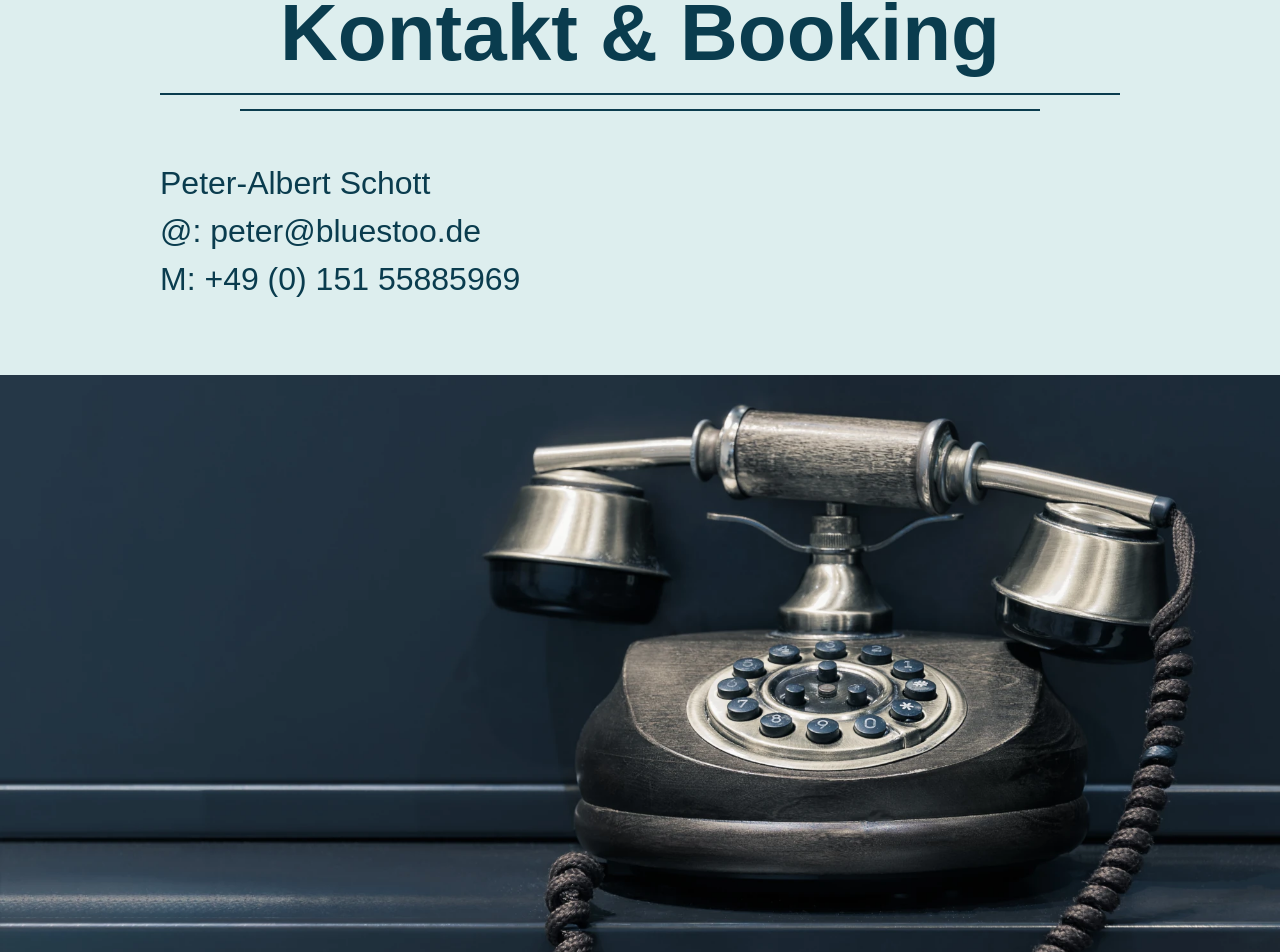
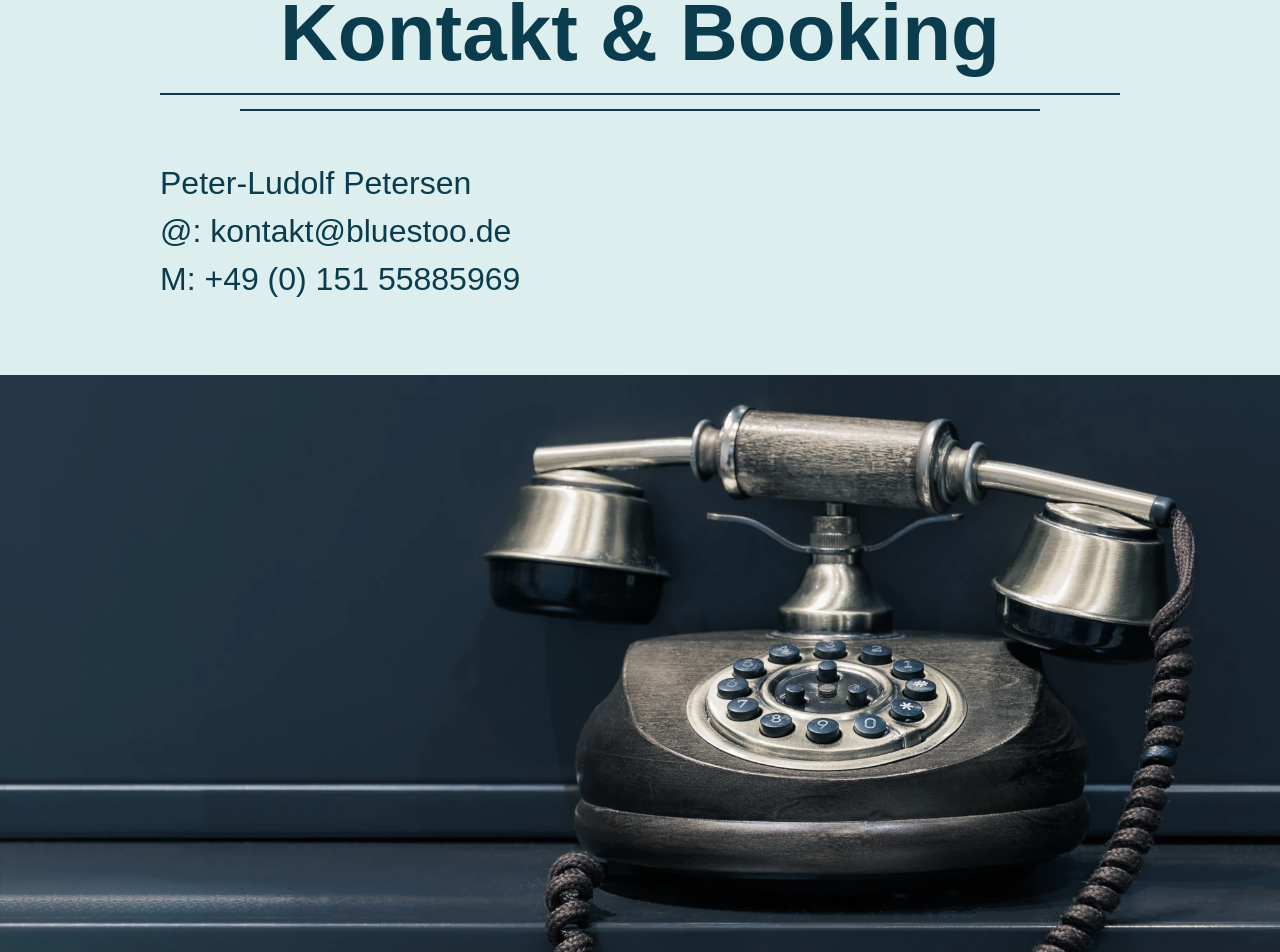
Before and after one commit to entepe85/bluestoo.de-react, a React (Vite) app: page / in a window 1280 px wide. Shown: the part 2487-3439 px from the top of the page. Built offline with nearby package versions, Linux system fonts and the light colour scheme; a web font is replaced by a local one.

Commit message:
feat: change contact information

```diff
--- a/src/App.tsx
+++ b/src/App.tsx
@@ -89,9 +89,9 @@ function App() {
             <Section id="contact" hasWrapper={true}>
                 <SectionTitle label="Kontakt & Booking" />
                 <p>
-                    Peter-Albert Schott
+                    Peter-Ludolf Petersen
                     <br />
-                    @: peter@bluestoo.de
+                    @: kontakt@bluestoo.de
                     <br />
                     M: +49 (0) 151 55885969
                 </p>
```
